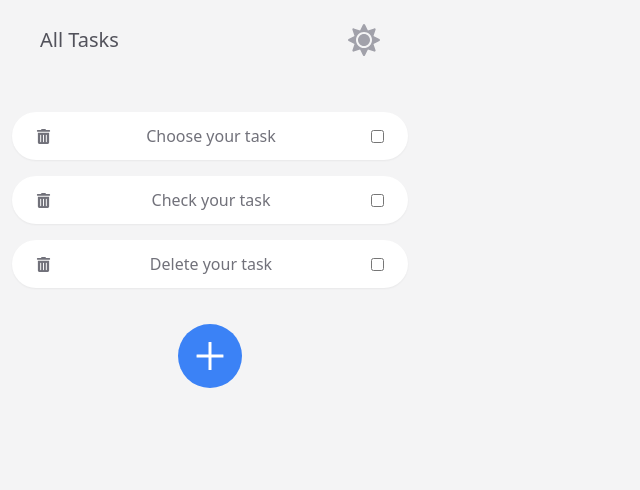
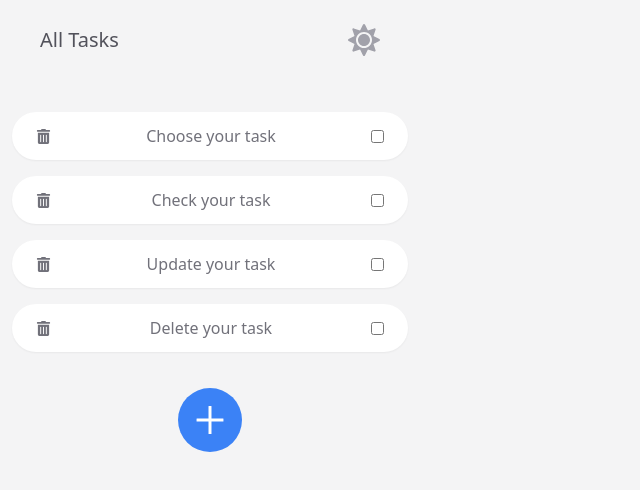
Before and after one commit to ElisioWander/todo-list, a React (Vite) app: page / in a window 1280 px wide. Shown: the top 490 px of the page, without its empty margins (0-640 px from the left). Built offline with nearby package versions, Linux system fonts and the light colour scheme.

Commit message:
update text

```diff
--- a/src/App.tsx
+++ b/src/App.tsx
@@ -10,7 +10,8 @@ import "./global.css";
 const defaultTasks = [
   { id: 1, name: "Choose your task" },
   { id: 2, name: "Check your task" },
-  { id: 3, name: "Delete your task" },
+  { id: 3, name: "Update your task" },
+  { id: 4, name: "Delete your task" },
 ]
 
 type TasksData = Array<{
```
